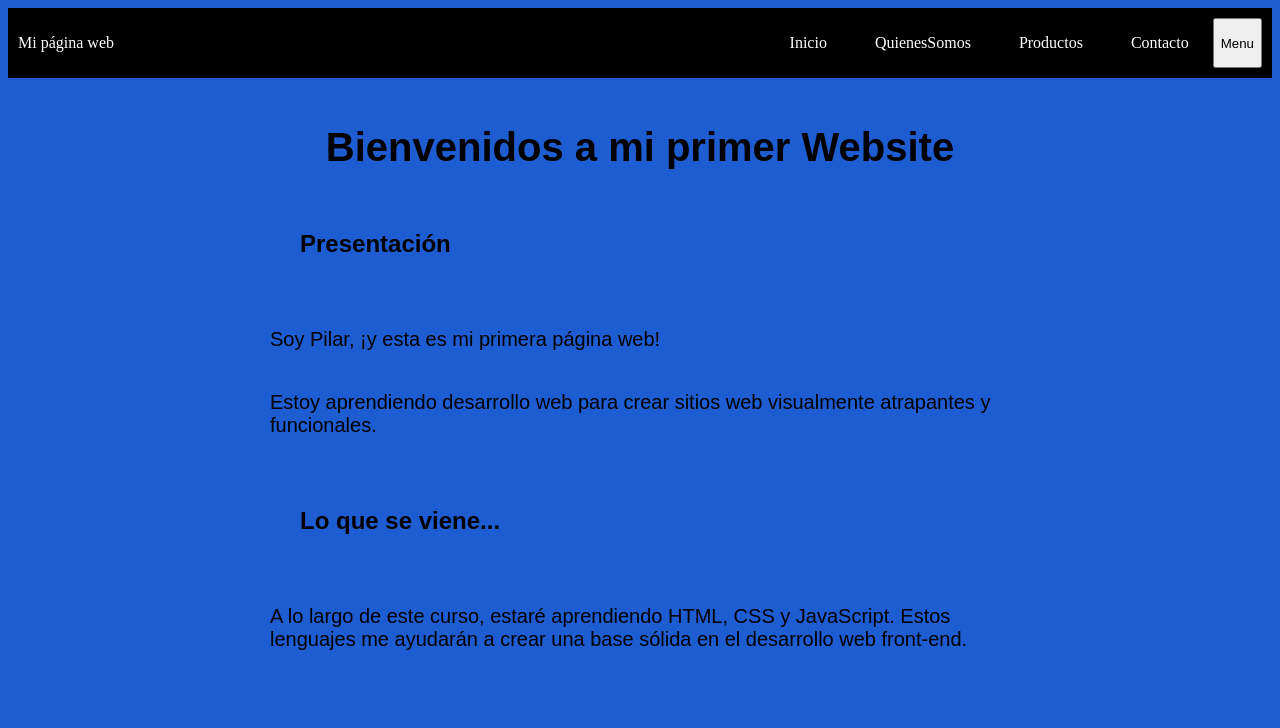
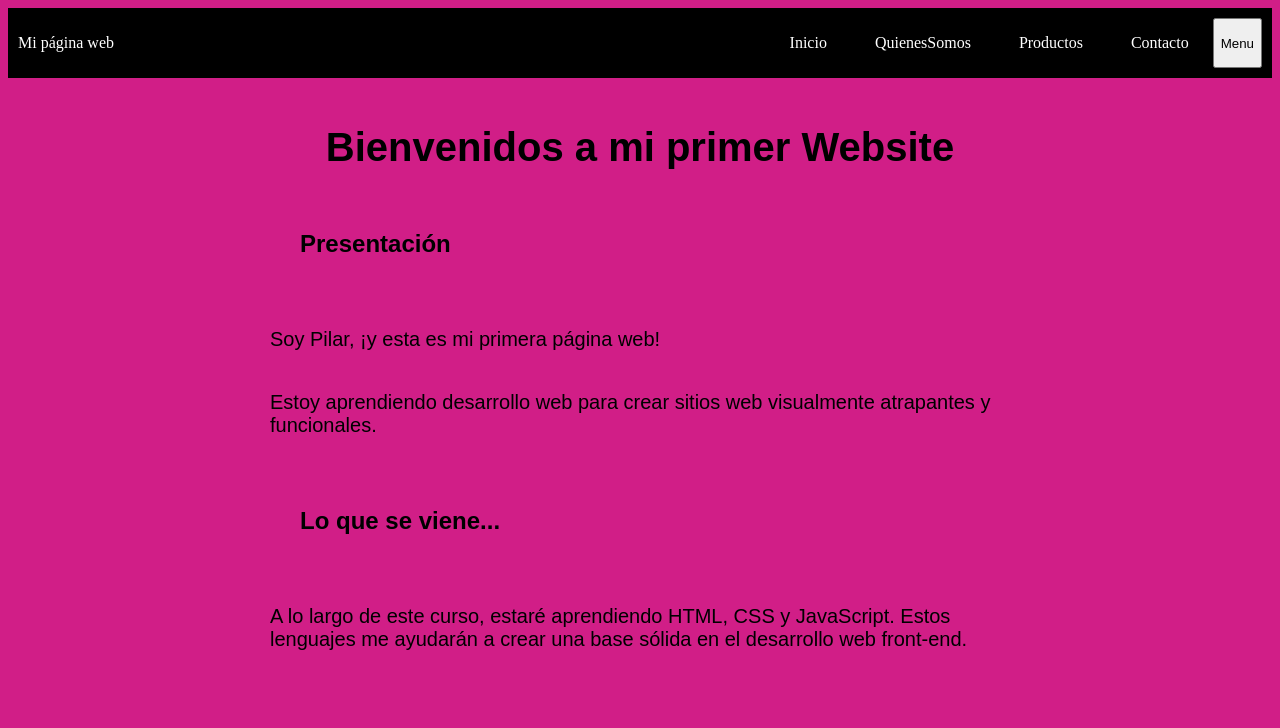
Before and after one commit to piliuano/mirepositorioremoto, a plain HTML site: page index.html in a window 1280 px wide. Shown: the top 728 px of the page. Drawn offline with Linux system fonts and the light colour scheme; grey boxes are pictures that could not be loaded.

Commit message:
cuarto cambio de fondo

```diff
--- a/styles.css
+++ b/styles.css
@@ -1,5 +1,5 @@
 body {
-    background-color: rgb(30, 93, 209);
+    background-color: rgb(209, 30, 135);
     color: black;
 }
 h1 {
```
